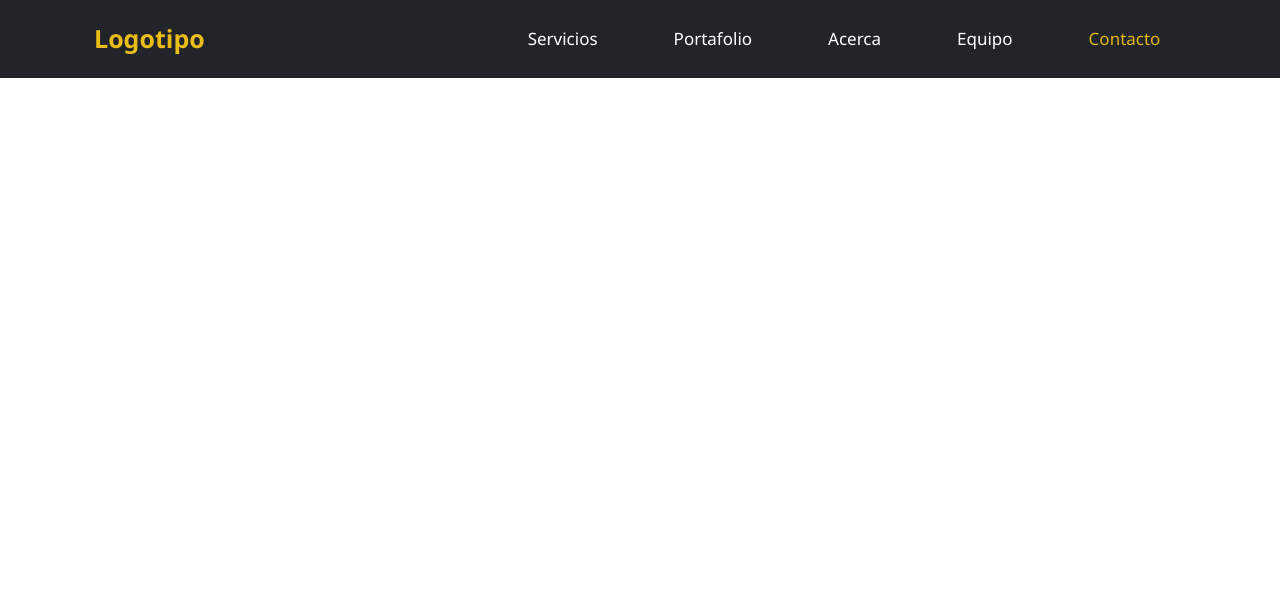
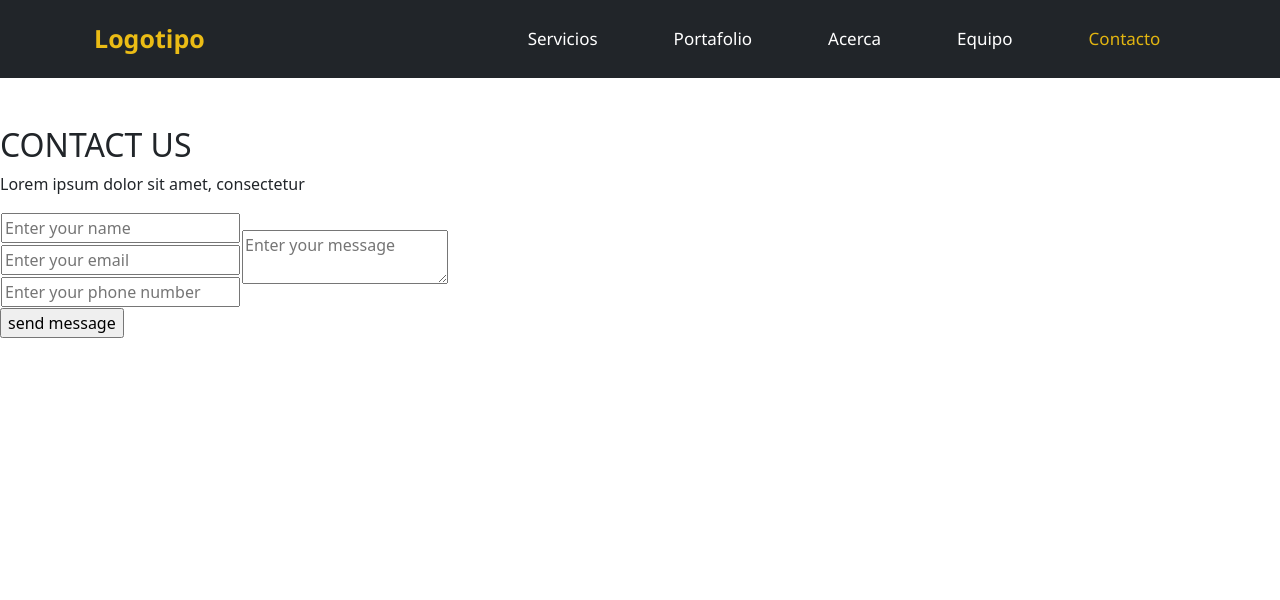
Before and after one commit to Kristofer2017/Proyecto-Final-ITCA, a plain HTML site: page html/contact.html in a window 1280 px wide. Shown: the top 600 px of the page. Drawn offline with nearby package versions, Linux system fonts and the light colour scheme.

Commit message:
Update contact.html

```diff
--- a/html/contact.html
+++ b/html/contact.html
@@ -38,7 +38,45 @@
         </nav>
     </header>
     <main>
+        <br><br>
     <!--INICIO CONTENIDO-->
+        <div class="containerFormulario">
+    <div class="title">
+        <h2>CONTACT US</h2>
+        <p class="description">Lorem ipsum dolor sit amet, consectetur</p>
+    </div>
+    <form id="contactForm" onsubmit="return validateForm()" action="#">
+        <table>
+            <tr>
+                <td>
+                    <div class="form-group">
+                        <input type="text" id="name" name="name" placeholder="Enter your name" required>
+                    </div>
+                </td>
+                <td rowspan="3">
+                    <div class="form-group">
+                        <textarea id="message" name="message" placeholder="Enter your message" required></textarea>
+                    </div>
+                </td>
+            </tr>
+            <tr>
+                <td>
+                    <div class="form-group">
+                        <input type="email" id="email" name="email" placeholder="Enter your email" required>
+                    </div>
+                </td>
+            </tr>
+            <tr>
+                <td>
+                    <div class="form-group">
+                        <input type="tel" id="phone" name="phone" placeholder="Enter your phone number" required>
+                    </div>
+                </td>
+            </tr>
+        </table>
+        <div class="button">
+            <input type="submit" value="send message">
+        </div>
 
 
 
```
